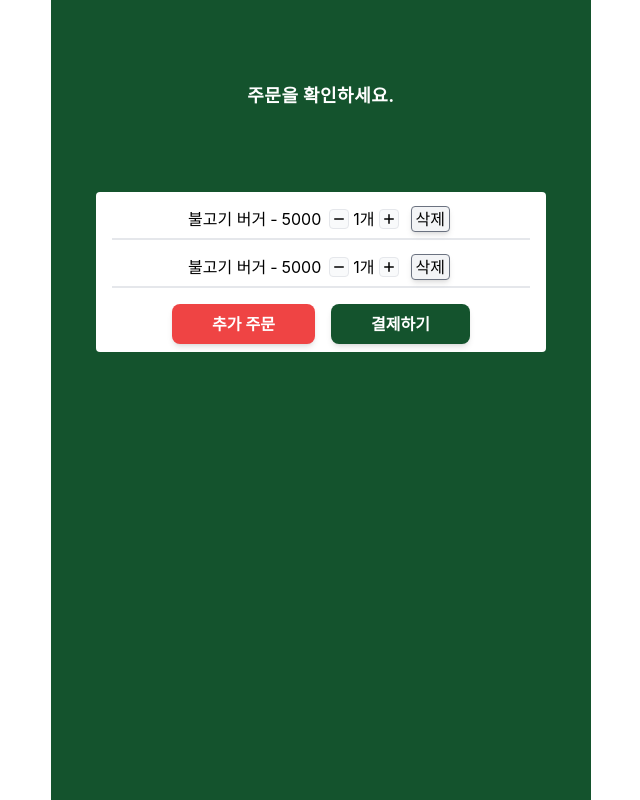
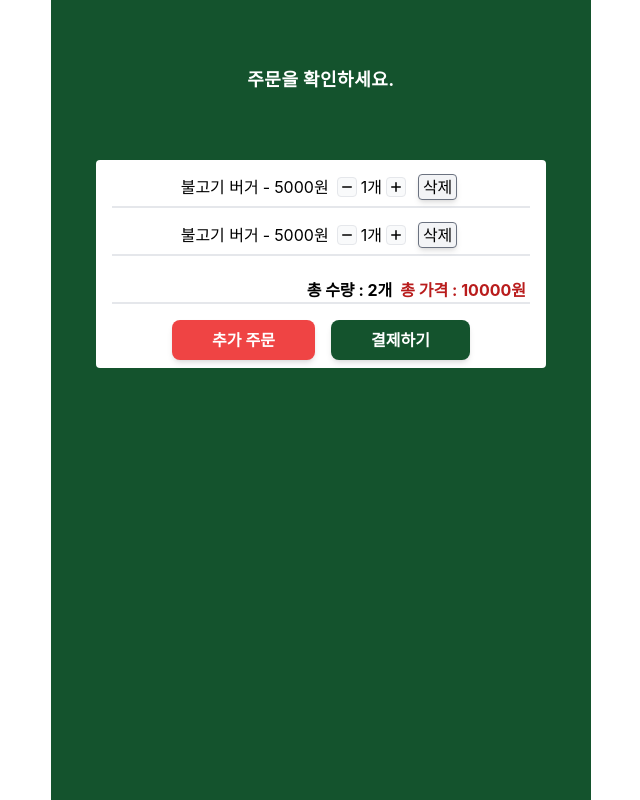
Before and after one commit to ji-hyun-young/kiosk-fullstack, a React (Vite) app in the folder src/main/frontend/: page /order in a window 1280 px wide. Shown: the top 800 px of the page, without its empty margins (319-959 px from the left). Built offline with nearby package versions, Linux system fonts and the light colour scheme.

Commit message:
feat: start totalCnt, totalPrice

```diff
--- a/src/main/frontend/src/components/Order.tsx
+++ b/src/main/frontend/src/components/Order.tsx
@@ -15,13 +15,16 @@ const Order = ({ product }: Props) => {
     }
 
     if (name === "minusBtn") {
+      if (count === 1) {
+        return;
+      }
       setCount(count - 1);
     }
   };
   return (
     <div className="h-10 flex justify-center items-center border-b-2 border-gray-200 mx-4 my-2">
       <span className="mx-1">{product.name}</span> -{" "}
-      <span className="mx-1">{product.price}</span>
+      <span className="mx-1">{product.price}원</span>
       <button
         className="border size-5 bg-gray-50 rounded text-center flex justify-center items-center mx-1"
         name="minusBtn"
--- a/src/main/frontend/src/pages/Cart.tsx
+++ b/src/main/frontend/src/pages/Cart.tsx
@@ -7,8 +7,10 @@ const Cart = () => {
     name: "불고기 버거",
     price: 5000,
   };
+  const totalCnt = 2;
+  const totalPrice = 10000;
   return (
-    <div className="w-128 h-128 bg-green-900">
+    <div className="h-[100vh] bg-green-900">
       <div className="h-1/5 flex justify-center items-center">
         <span className="text-white text-lg font-bold tracking-wide">
           주문을 확인하세요.
@@ -21,6 +23,12 @@ const Cart = () => {
           <Order product={product} />
 
           {/* 총 수량, 총 금액 */}
+          <div className="h-10 flex justify-end items-end border-b-2 border-gray-200 mx-4 my-2">
+            <div className="font-bold mx-1">총 수량 : {totalCnt}개</div>
+            <div className="font-bold mx-1 text-red-700">
+              총 가격 : {totalPrice}원
+            </div>
+          </div>
           {/* 버튼 */}
           <div className="flex justify-center">
             <Button variant="danger" className="px-10">
```
